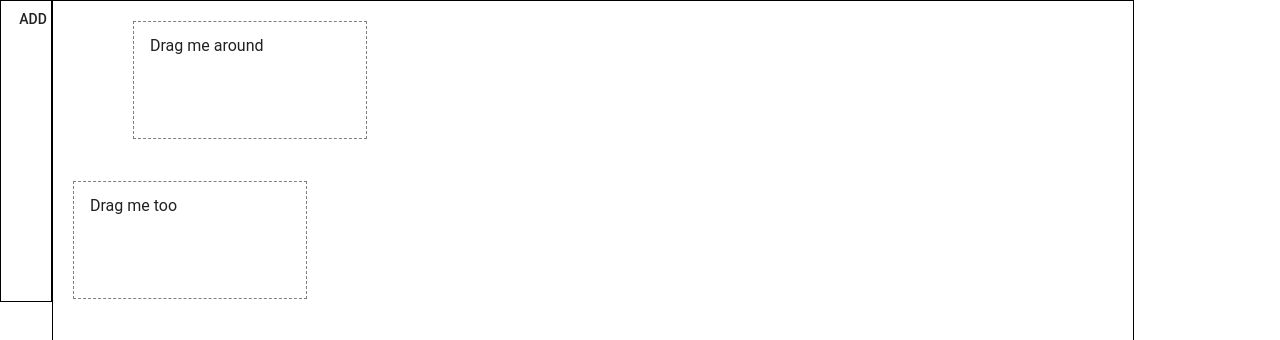
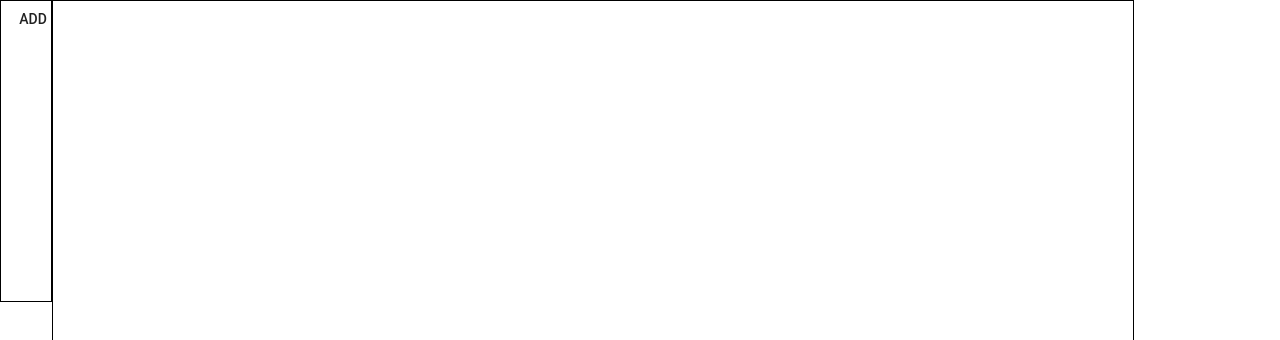
Before and after one commit to ThisisHubert/brainclub, a React (Create React App) app in the folder web/: page / in a window 1280 px wide. Shown: the top 340 px of the page. Built offline with nearby package versions, Linux system fonts and the light colour scheme.

Commit message:
Update post data when textfield modified

```diff
--- a/web/src/components/Board.tsx
+++ b/web/src/components/Board.tsx
@@ -55,7 +55,7 @@ function Board(): ReactElement {
         const { title } = postMap[key]
         return (
           <DraggableBox key={key} {...postMap[key]}>
-            <PostCard title={title} />
+            <PostCard id={key} title={title} />
           </DraggableBox>
         )
       })}
--- a/web/src/components/PostCard.tsx
+++ b/web/src/components/PostCard.tsx
@@ -1,6 +1,7 @@
 import { Box, makeStyles, TextField } from '@material-ui/core'
 import { POST_CARD_SIZE } from 'const'
-import React, { ReactElement } from 'react'
+import { PostContext } from 'providers/PostProviders'
+import React, { ReactElement, useContext } from 'react'
 
 interface StyleProps {
   backgroundColor: string
@@ -11,21 +12,18 @@ const useStyles = makeStyles({
     width: POST_CARD_SIZE.width,
     height: POST_CARD_SIZE.height,
     cursor: 'move',
-    backgroundColor: (props: StyleProps) => props.backgroundColor,
   },
 })
 
 export interface BoxProps {
+  id: string
   title: string
-  yellow?: boolean
 }
 
 // TODO: Apply style
-export function PostCard({ title, yellow }: BoxProps): ReactElement {
-  const backgroundColor = yellow ? 'yellow' : 'white'
-  const classes = useStyles({
-    backgroundColor,
-  })
+export function PostCard({ title, id }: BoxProps): ReactElement {
+  const classes = useStyles()
+  const { updatePost } = useContext(PostContext)
   return (
     <Box className={classes.root}>
       <TextField
@@ -34,6 +32,7 @@ export function PostCard({ title, yellow }: BoxProps): ReactElement {
         rows={4}
         defaultValue={title}
         InputProps={{ disableUnderline: true }}
+        onChange={(e) => updatePost(id, e.target.value)}
       />
     </Box>
   )
--- a/web/src/providers/PostProviders.tsx
+++ b/web/src/providers/PostProviders.tsx
@@ -1,8 +1,6 @@
 import React, { createContext, ReactElement, ReactNode, useState } from 'react'
 
-import _ from 'lodash'
-
-interface Post {
+export interface Post {
   id: string
   top: number
   left: number
@@ -17,6 +15,7 @@ interface PostContextType {
   postMap: PostMap
   setPostMap: (postMap: PostMap) => void
   addPost: (post: Post) => void
+  updatePost: (id: string, text: string) => void
 }
 
 export const PostContext = createContext<PostContextType>(undefined as never)
@@ -25,15 +24,10 @@ interface Props {
   children?: ReactNode
 }
 
-const POST_SAMPLES = [
-  { id: '1', top: 20, left: 80, title: 'Drag me around' },
-  { id: '2', top: 180, left: 20, title: 'Drag me too' },
-]
+function PostProvider(props: Props): ReactElement {
+  const [postMap, setPostMap] = useState<PostMap>({})
 
-function PostProvider(props: Props): ReactElement {
-  const [postMap, setPostMap] = useState<PostMap>(
-    _.keyBy(POST_SAMPLES, (o) => o.id)
-  )
+  console.log(postMap)
 
   return (
     <PostContext.Provider
@@ -45,6 +39,14 @@ function PostProvider(props: Props): ReactElement {
             ...prev,
             [post.id]: post,
           })),
+        updatePost: (id, text) =>
+          setPostMap((prev) => ({
+            ...prev,
+            [id]: {
+              ...prev[id],
+              title: text,
+            }
+          })),
       }}
     >
       {props.children}
```
